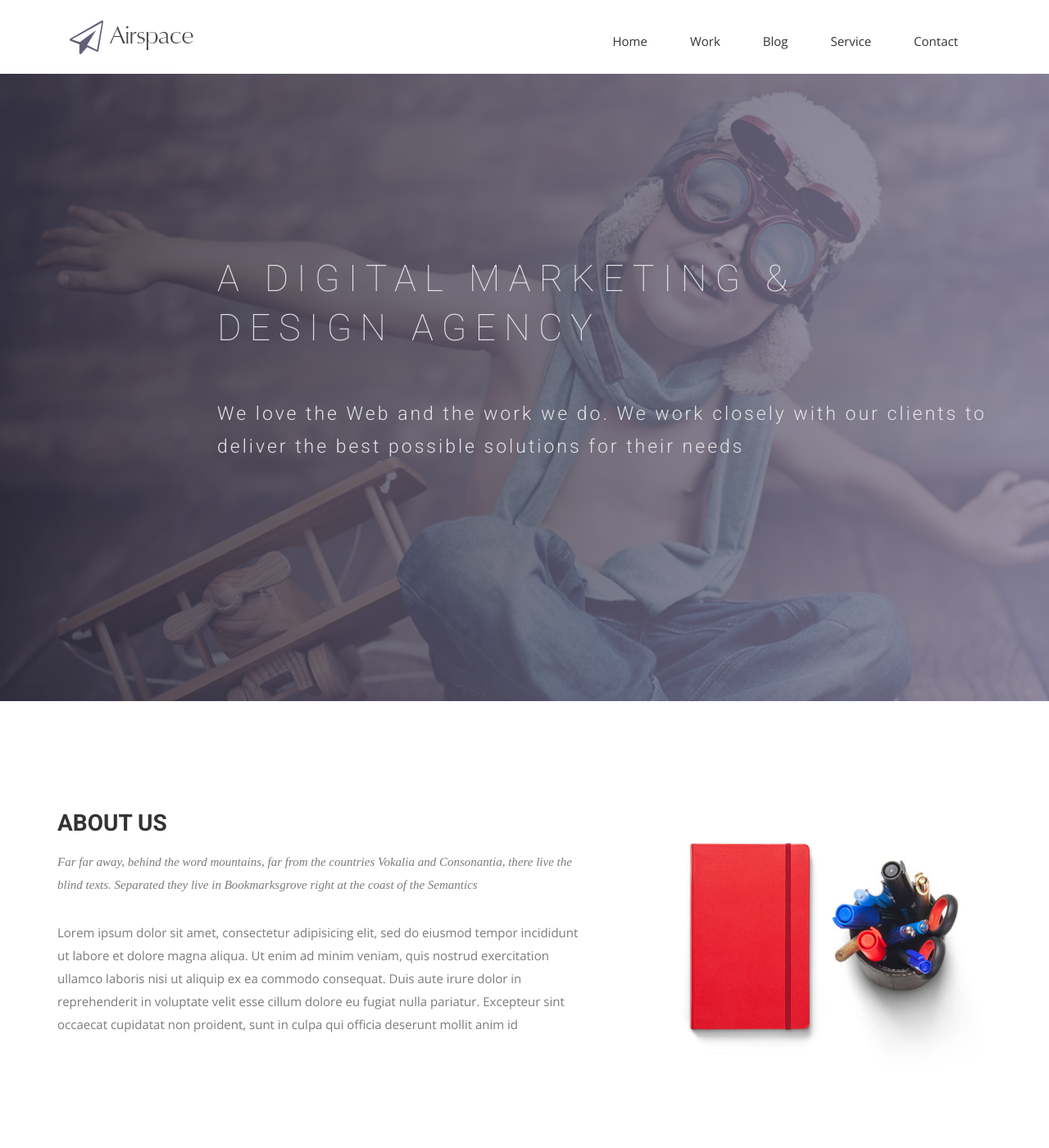
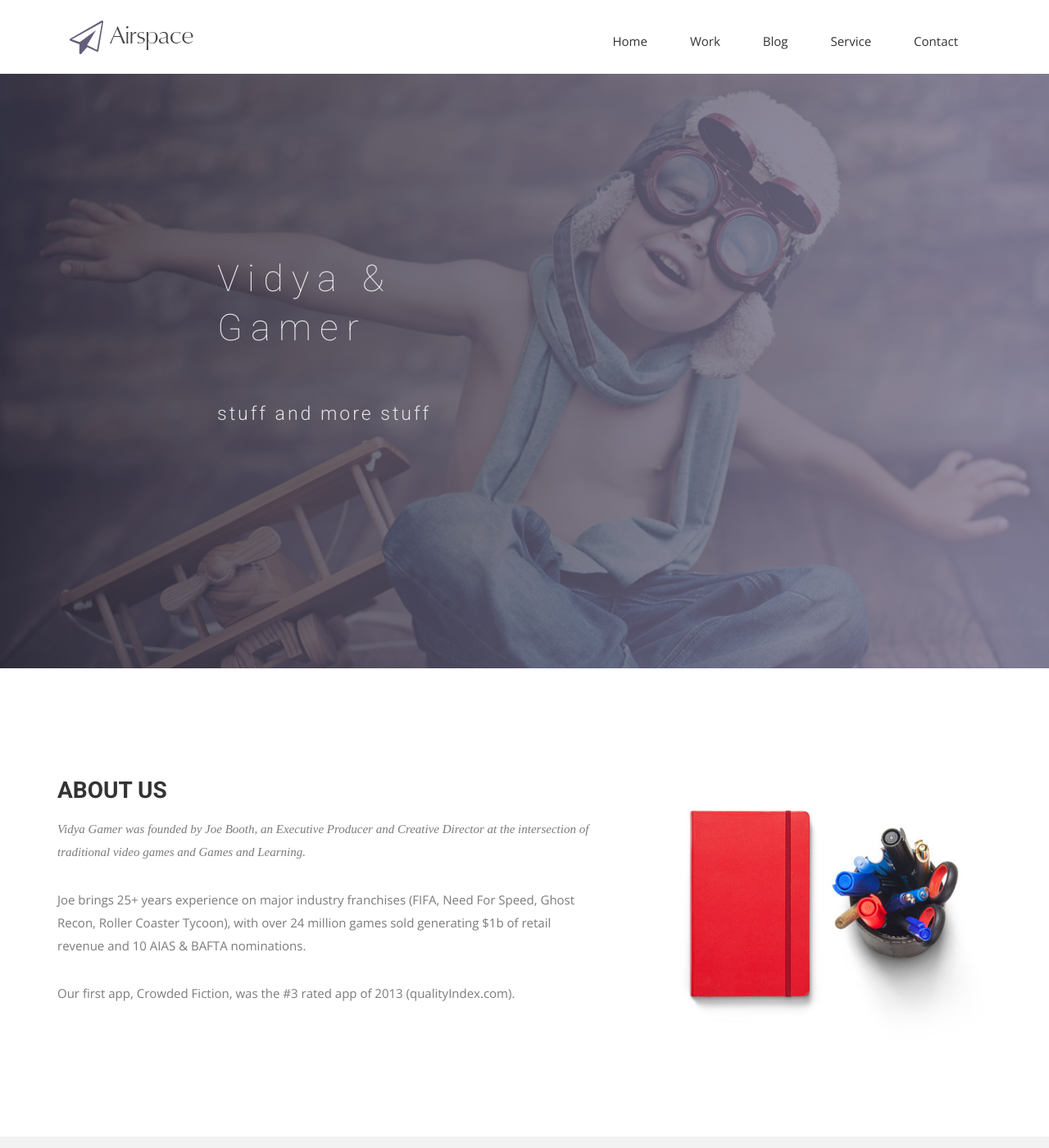
Before and after one commit to Sohojoe/sohojoe.github.io, a Jekyll site: the page built from index.html, in a window 1280 px wide and 1400 px high. Shown: the whole window at 82% size. Built offline with Jekyll 4.4.1, drawn with Linux system fonts in a browser that asks for light colours; nearby versions of some CDN libraries; some web fonts are replaced.

Commit message:
testing changes

```diff
--- a/index.html
+++ b/index.html
@@ -10,8 +11,8 @@
     <div class="row">
       <div class="col-md-10 col-md-offset-2">
         <div class="block">
-          <h1 class="animated fadeInUp">A DIGITAL MARKETING &#38; <br> DESIGN AGENCY</h1>
-          <p class="animated fadeInUp">We love the Web and the work we do. We work closely with our clients to deliver the best possible solutions for their needs</p>
+          <h1 class="animated fadeInUp">Vidya &#38; <br>Gamer</h1>
+          <p class="animated fadeInUp">stuff and more stuff</p>
         </div>
       </div>
     </div>
@@ -25,9 +26,10 @@
         <div class="block">
           <div class="section-title">
             <h2>About Us</h2>
-            <p>Far far away, behind the word mountains, far from the countries Vokalia and Consonantia, there live the blind texts. Separated they live in Bookmarksgrove right at the coast of the Semantics</p>
+            <p>Vidya Gamer was founded by Joe Booth, an Executive Producer and Creative Director at the intersection of traditional video games and Games and Learning.</p>
           </div>
-          <p>Lorem ipsum dolor sit amet, consectetur adipisicing elit, sed do eiusmod tempor incididunt ut labore et dolore magna aliqua. Ut enim ad minim veniam, quis nostrud exercitation ullamco laboris nisi ut aliquip ex ea commodo consequat. Duis aute irure dolor in reprehenderit in voluptate velit esse cillum dolore eu fugiat nulla pariatur. Excepteur sint occaecat cupidatat non proident, sunt in culpa qui officia deserunt mollit anim id </p>
+          <p>Joe brings 25+ years experience on major industry franchises (FIFA, Need For Speed, Ghost Recon, Roller Coaster Tycoon), with over 24 million games sold generating $1b of retail revenue and 10 AIAS & BAFTA nominations.</p>
+          <p>Our first app, Crowded Fiction, was the #3 rated app of 2013 (qualityIndex.com).</p>
         </div>
       </div><!-- .col-md-7 close -->
       <div class="col-md-5 col-sm-12">
```
Also changed, not shown: other parts of index.html (+1 -0 lines).
